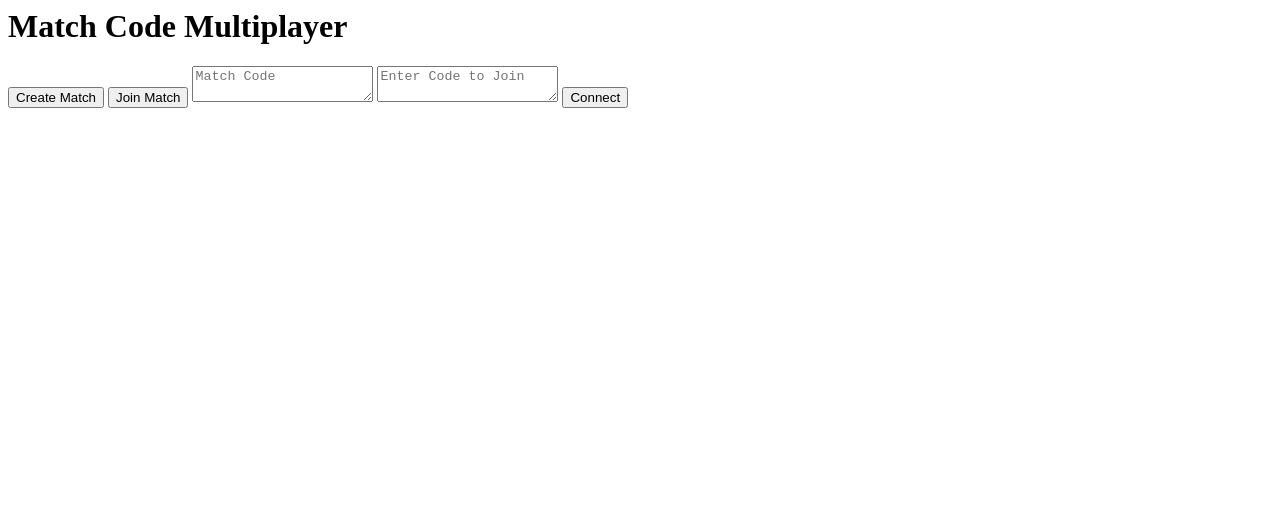
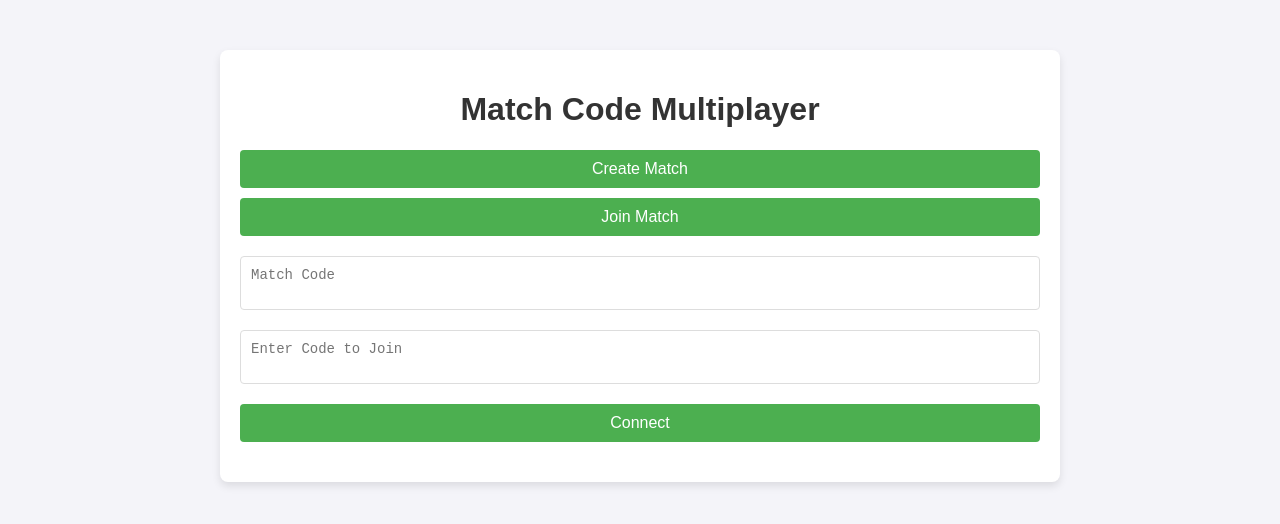
Before and after one commit to pkgermaine/pii_tanks, a plain HTML site: page index.html in a window 1280 px wide. Drawn offline with Linux system fonts and the light colour scheme.

Commit message:
- Add style sheet link

```diff
--- a/index.html
+++ b/index.html
@@ -1,3 +1,7 @@
+<head>
+  <title>Match Code Multiplayer</title>
+  <link rel="stylesheet" href="style.css">
+</head>
 <body>
   <!-- Matchmaking Section -->
   <div id="matchmakingSection" class="container">
```
